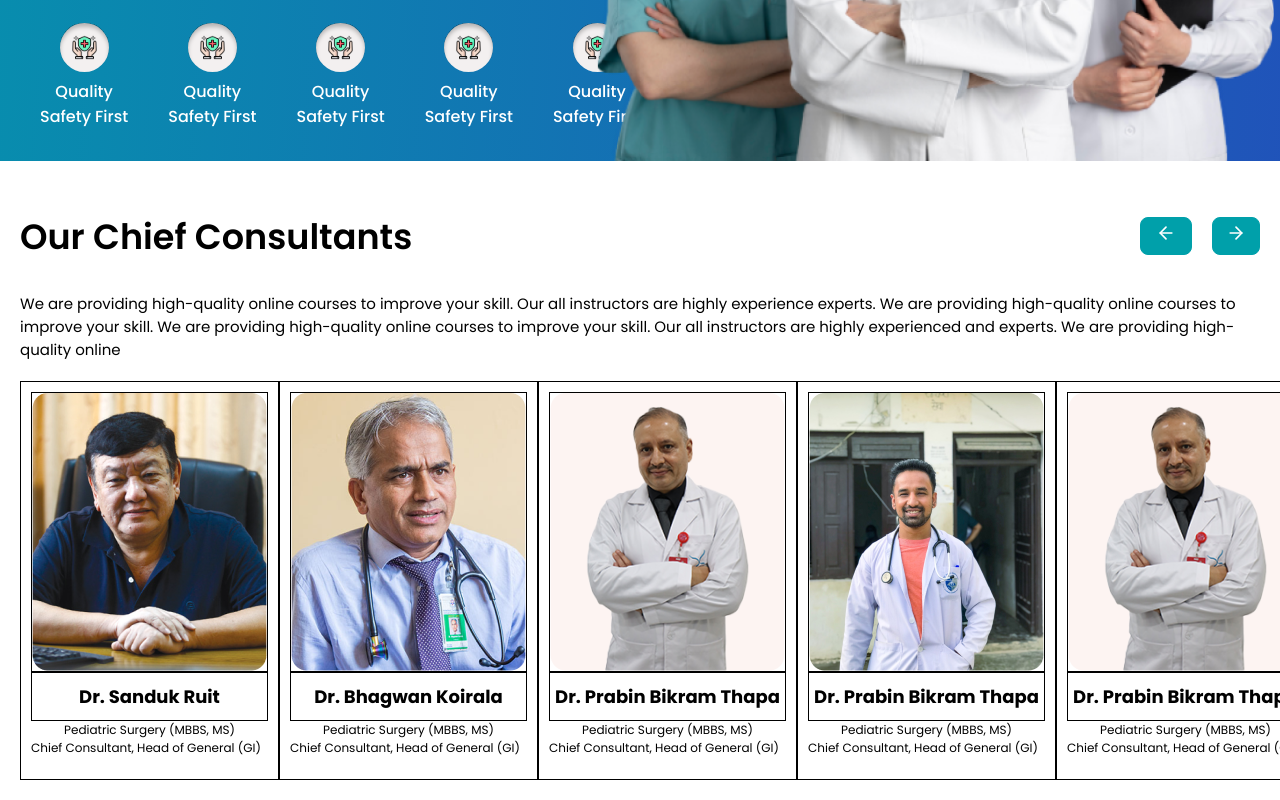
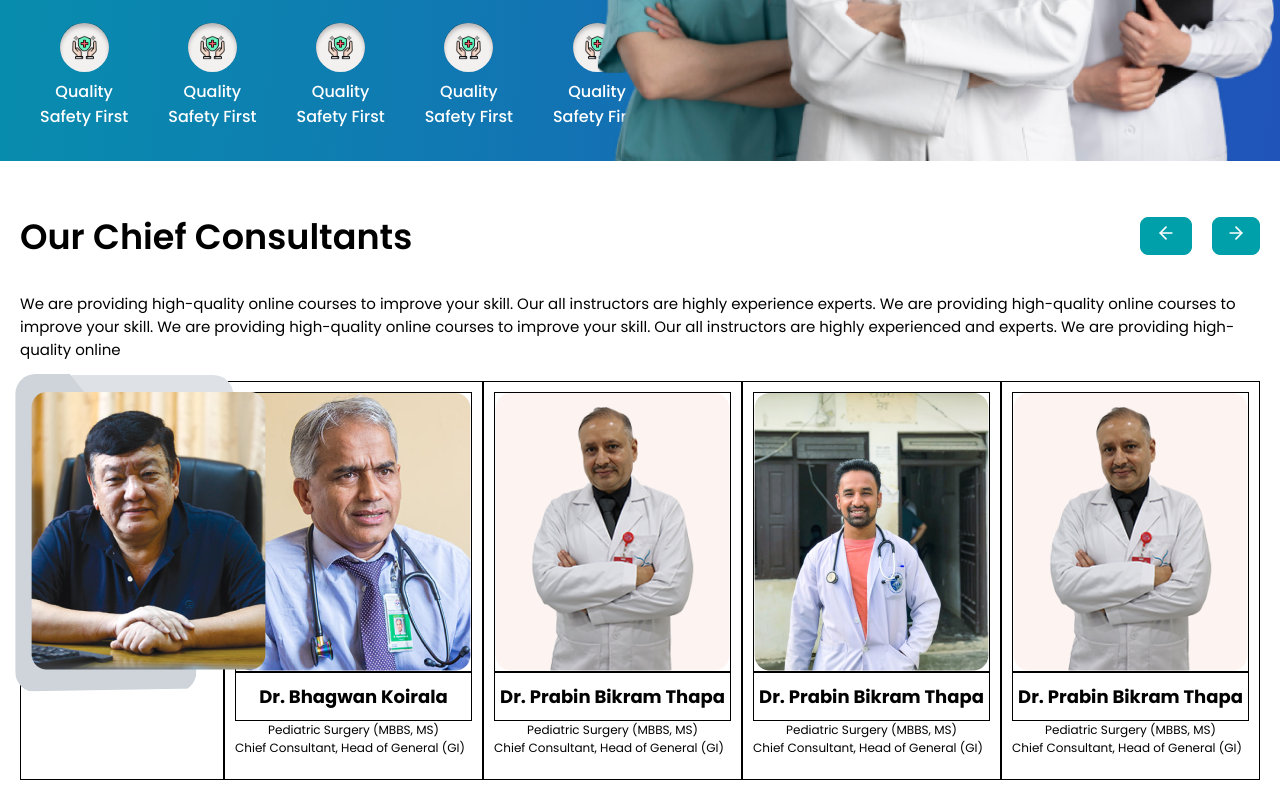
Before and after one commit to Sushey01/Tangerine_Meringue, a React (Vite) app: page / in a window 1280 px wide. Shown: the part 3668-4468 px from the top of the page. Built offline with nearby package versions, Linux system fonts and the light colour scheme.

Commit message:
messeed-up

```diff
--- a/package.json
+++ b/package.json
@@ -10,6 +10,7 @@
     "preview": "vite preview"
   },
   "dependencies": {
+    "@fortawesome/fontawesome-free": "^6.7.2",
     "react": "^19.1.0",
     "react-dom": "^19.1.0"
   },
--- a/src/App.jsx
+++ b/src/App.jsx
@@ -5,6 +5,8 @@ import HealthServices from "./components/HealthServices";
 import Schedule from "./components/Schedule";
 import WhyChoose from "./components/WhyChoose";
 import Consultants from "./components/Consultants";
+import '@fortawesome/fontawesome-free/css/all.min.css';
+
 
 
 
--- a/src/components/Consultants.css
+++ b/src/components/Consultants.css
@@ -59,7 +59,6 @@
 .paragraph{
     font-size: 15px;
     font-weight: 400;
-    /* text-align: justify; */
     margin: 0px;
     padding-bottom: 20px;
 }
@@ -71,24 +70,63 @@
 
 
 
-.first-doctor-container:hover{
+/* .first-doctor-container:hover{
     background-color: purple;
     transition: 0.3s;
-}
+} */
 
 .first-doctor-container{
+    position: relative;
     border: 1px solid;
     padding: 10px;
+    /* background-color: grey; */
 }
 
 .first-doctor-image{
     display: flex;
     flex-direction: column;
-    border: 1px solid;
+    /* border: 1px solid; */
 }
+
+.first-doctor-image img{
+    position: absolute;
+    z-index: 20;
+}
+
+
+.social-icons {
+  position: absolute;
+  z-index: 20;
+  top: 30%;
+  left: 90%;
+  transform: translate(-50%, -50%);
+  opacity: 0;
+  visibility: hidden;
+  display: flex;
+  flex-direction: column;
+  gap: 10px;
+  /* transition: all 0.3s ease; */
+}
+
+.social-icons a {
+  color: blue;
+  background-color: #fff;
+  padding: 2px;
+  border-radius: 15%;
+  text-align: center;
+  text-decoration: none;
+}
+
+.first-doctor-image:hover .social-icons {
+  opacity: 1;
+  visibility: visible;
+}
+
 
 .first-doctor-info{
     border: 1px solid;
+    bottom: 15%;
+    right: 20%;
 }
 
 .first-doctor-info h4{
@@ -111,6 +149,61 @@
     margin-top: 0px;
     font-size: 12px;
     text-align: left;
+}
+
+
+
+.first-hover-container1{
+    position: absolute;
+    width: 70%;
+    height: 65%;
+    z-index: 15;
+    border-radius: 20px;
+    border-top-left-radius: 0px;
+    top: 32%;
+    padding: 20px;
+    margin-top: 5px;
+    padding-bottom: 0px;
+    padding-left: 0px;
+    left: 65%;
+    transform: translate(-50%, -50%);
+    background-color: #dee2e6;
+}
+
+.first-hover-container2{
+    position: absolute;
+    width: 70%;
+    height: 70%;
+    padding: 20px;
+    z-index: 15;
+    border-radius: 20px;
+    top: 38%;
+    left: 42%;
+    transform: translate(-50%, -50%);
+    background-color: #ced4da;
+    clip-path: polygon(0% 0%, 30% 0%, 100% 50%, 100% 99%, 0% 100%);
+}
+
+
+
+
+
+
+.first-hover-container1:hover{
+    border: 1px solid #00a0aa;
+}
+
+
+.first-hover-container2:hover{
+    background-color: blue;
+}
+
+.first-doctor-image:hover .first-hover-container1 {
+  border: 1px solid #00a0aa;
+}
+
+.first-doctor-image:hover .first-hover-container2 {
+  background-color: blue;
 }
 
 .second-doctor-container{
@@ -147,7 +240,6 @@
 .second-doctor-container .doc2-info2{
     margin-top: 0px;
     font-size: 12px;
-    text-align: left;
 }
 
 
@@ -186,7 +278,6 @@
 .third-doctor-container .doc3-info2{
     margin-top: 0px;
     font-size: 12px;
-    text-align: left;
 }
 
 
@@ -224,7 +315,6 @@
 .fourth-doctor-container .doc4-info2{
     margin-top: 0px;
     font-size: 12px;
-    text-align: left;
 }
 
 
@@ -263,5 +353,9 @@
 .fifth-doctor-container .doc5-info2{
     margin-top: 0px;
     font-size: 12px;
-    text-align: left;
 }
+
+/* .doctor-overlay .social-icons{
+    display: flex;
+    flex-direction: column;
+} */
--- a/src/components/Consultants.jsx
+++ b/src/components/Consultants.jsx
@@ -65,39 +65,52 @@ const Consultants = () => {
           <div className="first-doctor-container">
             <div className="first-doctor-image">
               <img src={Doctor1}></img>
+
+                <div className="social-icons">
+                  <a href="#">
+                    <i className="fab fa-linkedin-in"></i>
+                  </a>
+                  <a href="#">
+                    <i className="fab fa-twitter"></i>
+                  </a>
+                  <a href="#">
+                    <i className="fab fa-instagram"></i>
+                  </a>
+                  <a href="#">
+                    <i className="fab fa-facebook-f"></i>
+                  </a>
+                </div>
+
+            <div className="first-hover-container1"></div>
+            <div className="first-hover-container2"></div>
             </div>
             <div className="first-doctor-info">
               <h4>Dr. Sanduk Ruit</h4>
             </div>
-            <p className="doc1-info1">
-              Pediatric Surgery (MBBS, MS)
-            </p>
+            <p className="doc1-info1">Pediatric Surgery (MBBS, MS)</p>
             <p className="doc1-info2">Chief Consultant, Head of General (GI)</p>
+
           </div>
 
           <div className="second-doctor-container">
-             <div className="second-doctor-image">
+            <div className="second-doctor-image">
               <img src={Doctor2}></img>
             </div>
             <div className="second-doctor-info">
               <h4>Dr. Bhagwan Koirala</h4>
             </div>
-            <p className="doc2-info1">
-              Pediatric Surgery (MBBS, MS)
-            </p>
+            <p className="doc2-info1">Pediatric Surgery (MBBS, MS)</p>
             <p className="doc2-info2">Chief Consultant, Head of General (GI)</p>
           </div>
 
           <div className="third-doctor-container">
-           <div className="third-doctor-image">
+            <div className="third-doctor-image">
               <img src={Doctor3}></img>
             </div>
             <div className="third-doctor-info">
               <h4>Dr. Prabin Bikram Thapa</h4>
             </div>
-            <p className="doc3-info1">
-              Pediatric Surgery (MBBS, MS)
-            </p>
+            <p className="doc3-info1">Pediatric Surgery (MBBS, MS)</p>
             <p className="doc3-info2">Chief Consultant, Head of General (GI)</p>
           </div>
           <div className="fourth-doctor-container">
@@ -107,9 +120,7 @@ const Consultants = () => {
             <div className="fourth-doctor-info">
               <h4>Dr. Prabin Bikram Thapa</h4>
             </div>
-            <p className="doc4-info1">
-              Pediatric Surgery (MBBS, MS)
-            </p>
+            <p className="doc4-info1">Pediatric Surgery (MBBS, MS)</p>
             <p className="doc4-info2">Chief Consultant, Head of General (GI)</p>
           </div>
           <div className="fifth-doctor-container">
@@ -119,9 +130,7 @@ const Consultants = () => {
             <div className="fifth-doctor-info">
               <h4>Dr. Prabin Bikram Thapa</h4>
             </div>
-            <p className="doc5-info1">
-              Pediatric Surgery (MBBS, MS)
-            </p>
+            <p className="doc5-info1">Pediatric Surgery (MBBS, MS)</p>
             <p className="doc5-info2">Chief Consultant, Head of General (GI)</p>
           </div>
         </div>
```
Also changed, not shown: 1 other file (tests, documents, lock files or other folders).
